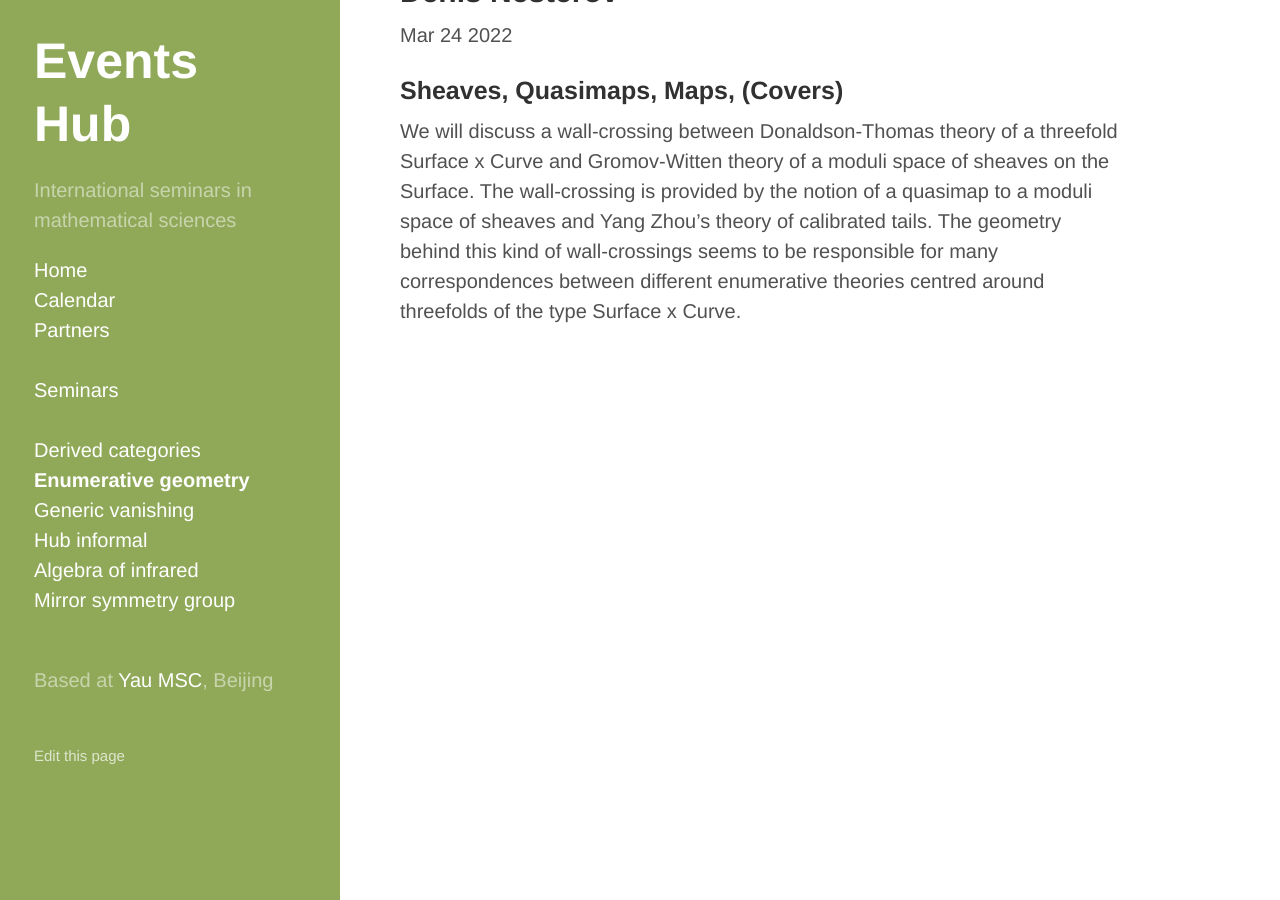
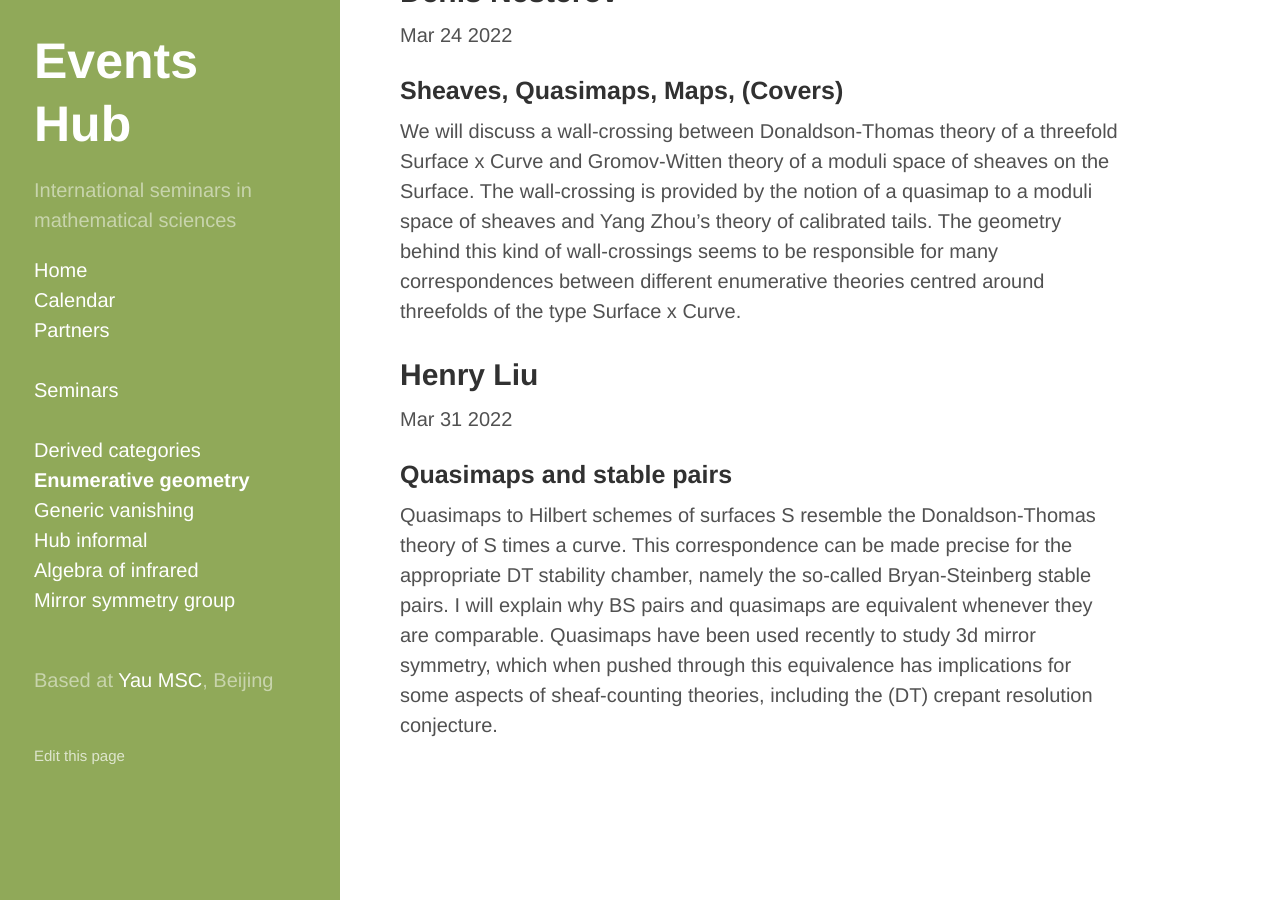
Before and after one commit to yau-msc-events/yau-msc-events.github.io, a Jekyll site: the page built from seminar-eg.md, in a window 1280 px wide and 900 px high, scrolled down 1978 px. Built offline with Jekyll 4.4.1, drawn with Linux system fonts in a browser that asks for light colours.

Commit message:
Update seminar-eg.md

```diff
--- a/seminar-eg.md
+++ b/seminar-eg.md
@@ -50,3 +50,20 @@ a quasimap to a moduli space of sheaves and Yang Zhou's theory of
 calibrated tails. The geometry behind this kind of wall-crossings seems to
 be responsible for many correspondences between different enumerative
 theories centred around threefolds of the type Surface x Curve.
+
+
+## Henry Liu
+
+Mar 31 2022
+
+### Quasimaps and stable pairs
+
+Quasimaps to Hilbert schemes of surfaces S resemble the
+Donaldson-Thomas theory of S times a curve. This correspondence can be
+made precise for the appropriate DT stability chamber, namely the
+so-called Bryan-Steinberg stable pairs. I will explain why BS pairs
+and quasimaps are equivalent whenever they are comparable. Quasimaps
+have been used recently to study 3d mirror symmetry, which when pushed
+through this equivalence has implications for some aspects of
+sheaf-counting theories, including the (DT) crepant resolution
+conjecture.
```
